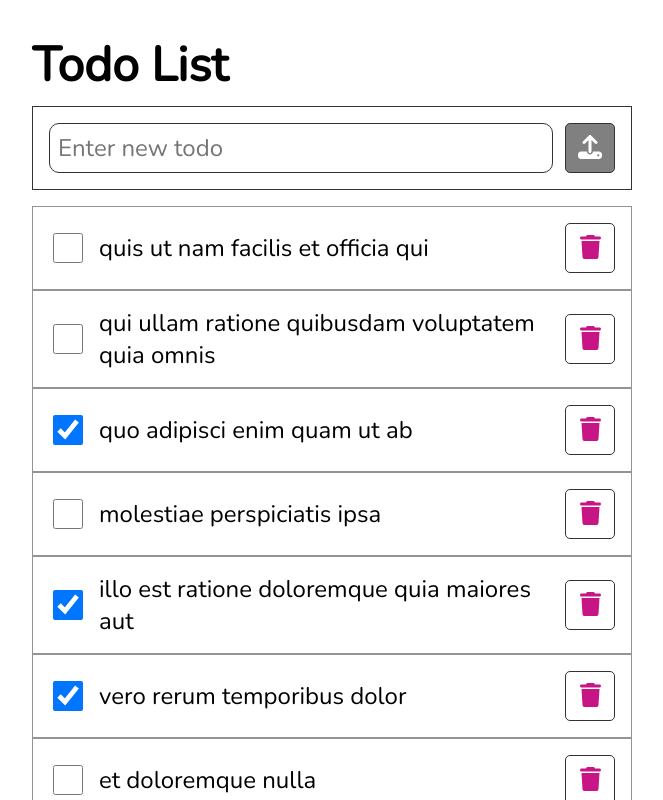
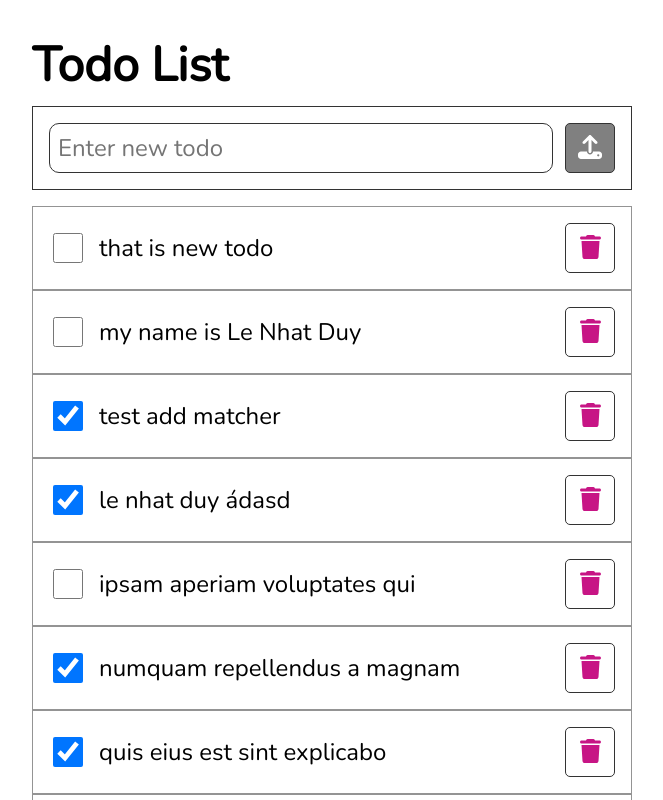
Before and after one commit to rayleigh420/ReactTS_ReduxJS-Toolkit, a React (Vite) app: page / in a window 1280 px wide. Shown: the top 800 px of the page, without its empty margins (308-971 px from the left). Built offline with nearby package versions, Linux system fonts and the light colour scheme; data requests are answered from the project's data file.

Commit message:
Add createEntityAdapter to project

```diff
--- a/data/db.json
+++ b/data/db.json
@@ -1173,8 +1173,20 @@
     {
       "userID": 1,
       "title": "test add matcher",
+      "completed": true,
+      "id": 1004
+    },
+    {
+      "userID": 1,
+      "title": "my name is Le Nhat Duy",
       "completed": false,
-      "id": 1004
+      "id": 1006
+    },
+    {
+      "userID": 1,
+      "title": "that is new todo",
+      "completed": false,
+      "id": 1007
     }
   ]
 }
--- a/src/features/todos/TodoList.tsx
+++ b/src/features/todos/TodoList.tsx
@@ -3,13 +3,14 @@ import { FontAwesomeIcon } from "@fortawesome/react-fontawesome"
 import axios from "axios"
 import { useEffect } from "react"
 import { useAppDispatch, useAppSelector } from "../../app/hooks"
+import { RootState } from "../../app/store"
 import { Todo } from "../../types/todoTypes"
 import AddTodoForm from "./AddTodoForm"
-import { deleteTodo, fetchData, getTodo, getTodoError, getTodoStatus, udpateTodo } from "./todoSlice"
+import { deleteTodo, getTodo, getTodoError, getTodoStatus, selectAllTodo, udpateTodo } from "./todoSlice"
 
 const TodoList = () => {
 
-    const todos = useAppSelector(state => state.todo.todoList)
+    const todos = useAppSelector((state: RootState) => selectAllTodo(state))
     const status = useAppSelector(getTodoStatus)
     const error = useAppSelector(getTodoError)
 
@@ -65,7 +66,6 @@ const TodoList = () => {
         content = <p>{error}</p>
     }
 
-
     return (
         <main>
             <h1>Todo List</h1>
--- a/src/features/todos/todoSlice.ts
+++ b/src/features/todos/todoSlice.ts
@@ -1,4 +1,4 @@
-import { AnyAction, AsyncThunk, createAsyncThunk, createSlice, isFulfilled, PayloadAction } from "@reduxjs/toolkit";
+import { AnyAction, AsyncThunk, createAsyncThunk, createEntityAdapter, createSlice, EntityState, isFulfilled, PayloadAction } from "@reduxjs/toolkit";
 import axios from "axios";
 import { RootState } from "../../app/store";
 import { Todo } from "../../types/todoTypes";
@@ -13,64 +13,53 @@ function isPendingAction(action: AnyAction): action is PendingAction {
     return action.type.endsWith('/pending')
 }
 
-function idFulfilledAction(action: AnyAction): action is FulfilledAction {
+function isFulfilledAction(action: AnyAction): action is FulfilledAction {
     return action.type.endsWith('/fulfilled')
 }
 
 function isRejectedAction(action: AnyAction): action is RejectedAction {
     return action.type.endsWith('/rejected')
 }
-interface TodoState {
-    todoList: Todo[]
+
+const todosAdapter = createEntityAdapter<Required<Todo>>({
+    sortComparer: (a, b) => b.id - a.id,
+})
+interface TodoState extends EntityState<Required<Todo>> {
     status: 'idle' | 'loading' | 'successed' | 'failed',
     error: null | string
 }
 
-const initialState: TodoState = {
-    todoList: [],
+const initialState: TodoState = todosAdapter.getInitialState({
     status: 'idle',
     error: null
-}
+})
 
 const todo = createSlice({
     name: 'todos',
     initialState,
-    reducers: {
-        fetchData: (state, action: PayloadAction<Todo[]>) => {
-            state.todoList = action.payload
-        }
-    },
+    reducers: {},
     extraReducers: (bulder) => {
         bulder
-            // .addCase(getTodo.pending, (state) => {
-            //     state.status = 'loading'
-            // })
             .addCase(getTodo.fulfilled, (state, action) => {
-                // state.status = 'successed'
-                state.todoList = action.payload
+                const todo = action.payload;
+                todosAdapter.upsertMany(state, todo)
             })
-            // .addCase(getTodo.rejected, (state, action) => {
-            //     state.status = 'failed'
-            //     state.error = action.payload as string
-            // })
             .addCase(addTodo.fulfilled, (state, action) => {
-                state.todoList.push(action.payload)
+                const todo = action.payload;
+                todosAdapter.addOne(state, todo)
             })
             .addCase(udpateTodo.fulfilled, (state, action) => {
-                const { id } = action.payload;
-                let todo = state.todoList.filter((item) => item.id !== id);
-                todo.push(action.payload);
-                state.todoList = todo;
+                const todo = action.payload;
+                todosAdapter.upsertOne(state, todo)
             })
             .addCase(deleteTodo.fulfilled, (state, action) => {
                 const { id } = action.payload;
-                const todo = state.todoList.filter((item) => item.id !== id);
-                state.todoList = todo;
+                todosAdapter.removeOne(state, id)
             })
             .addMatcher<PendingAction>(isPendingAction, (state) => {
                 state.status = 'loading'
             })
-            .addMatcher<FulfilledAction>(isFulfilled, (state) => {
+            .addMatcher<FulfilledAction>(isFulfilledAction, (state) => {
                 state.status = 'successed'
             })
             .addMatcher<RejectedAction>(isRejectedAction, (state, action) => {
@@ -82,7 +71,7 @@ const todo = createSlice({
 
 export const getTodo = createAsyncThunk('todos/getTodo', async () => {
     try {
-        let result = await axios.get('http://localhost:3500/todos');
+        let result = await axios.get<Todo[]>('http://localhost:3500/todos');
         return result.data
     } catch (e: any) {
         return e.message
@@ -91,7 +80,7 @@ export const getTodo = createAsyncThunk('todos/getTodo', async () => {
 
 export const addTodo = createAsyncThunk('todos/addTodo', async (todo: Todo, thunkAPI) => {
     try {
-        let result = await axios.post('http://localhost:3500/todos', todo);
+        let result = await axios.post<Todo>('http://localhost:3500/todos', todo);
         return result.data
     } catch (e: any) {
         return e.message
@@ -101,7 +90,7 @@ export const addTodo = createAsyncThunk('todos/addTodo', async (todo: Todo, thun
 export const udpateTodo = createAsyncThunk('todos/udpateTodo', async (todo: Todo) => {
     try {
         const { id } = todo;
-        let result = await axios.put(
+        let result = await axios.put<Todo>(
             `http://localhost:3500/todos/${id}`,
             todo
         );
@@ -114,7 +103,7 @@ export const udpateTodo = createAsyncThunk('todos/udpateTodo', async (todo: Todo
 export const deleteTodo = createAsyncThunk('todos/deleteTodo', async (todo: Todo) => {
     try {
         const { id } = todo;
-        let result = await axios.delete(
+        let result = await axios.delete<Todo>(
             `http://localhost:3500/todos/${id}`
         );
         if (result?.status === 200) return todo;
@@ -124,9 +113,13 @@ export const deleteTodo = createAsyncThunk('todos/deleteTodo', async (todo: Todo
     }
 })
 
+export const { selectAll: selectAllTodo } = todosAdapter.getSelectors(
+    (state: RootState) => state.todo
+)
+
 export const getTodoStatus = (state: RootState) => state.todo.status
 export const getTodoError = (state: RootState) => state.todo.error
 
-export const { fetchData } = todo.actions
+// export const { fetchData } = todo.actions
 
 export default todo.reducer
```
